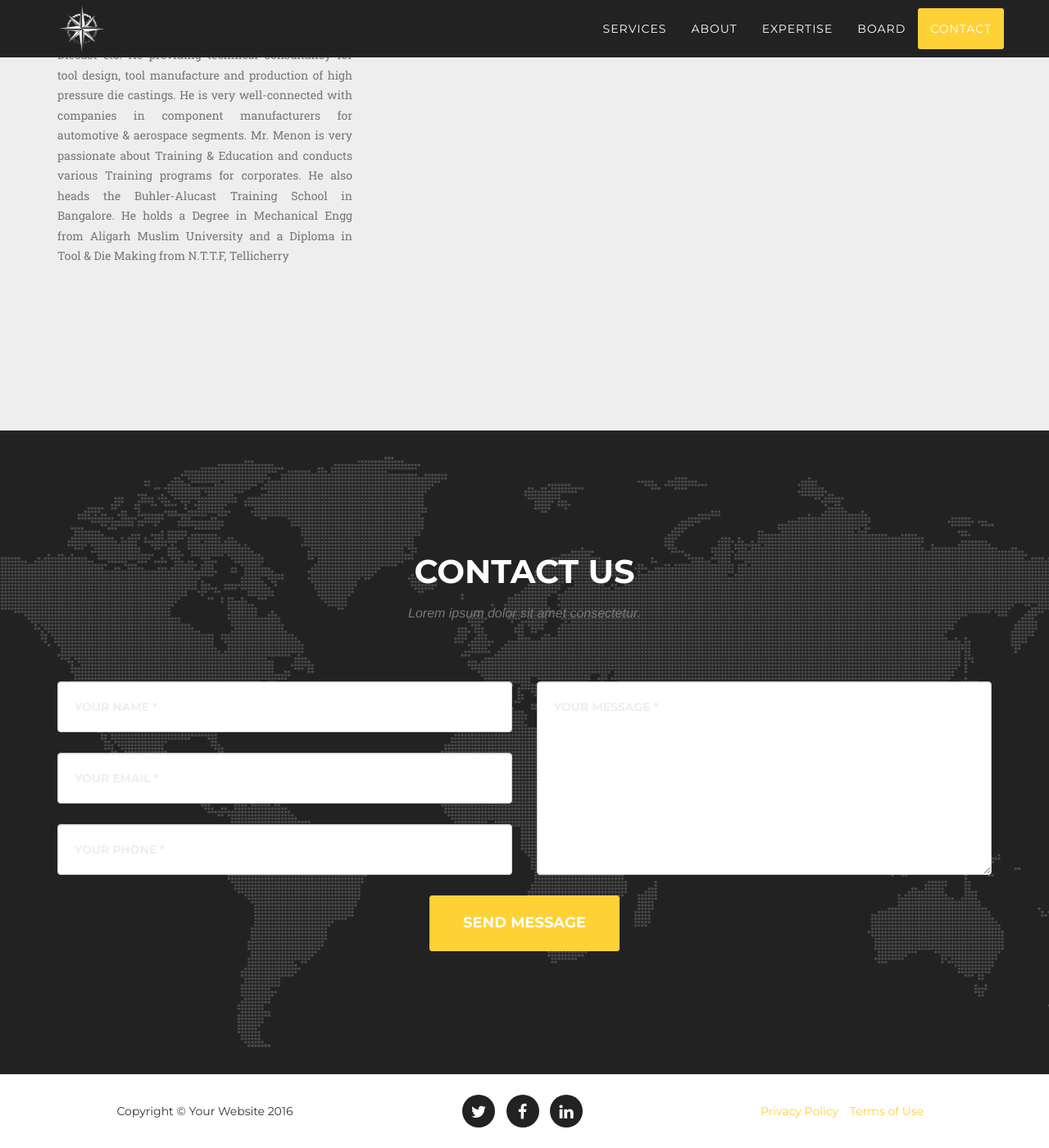
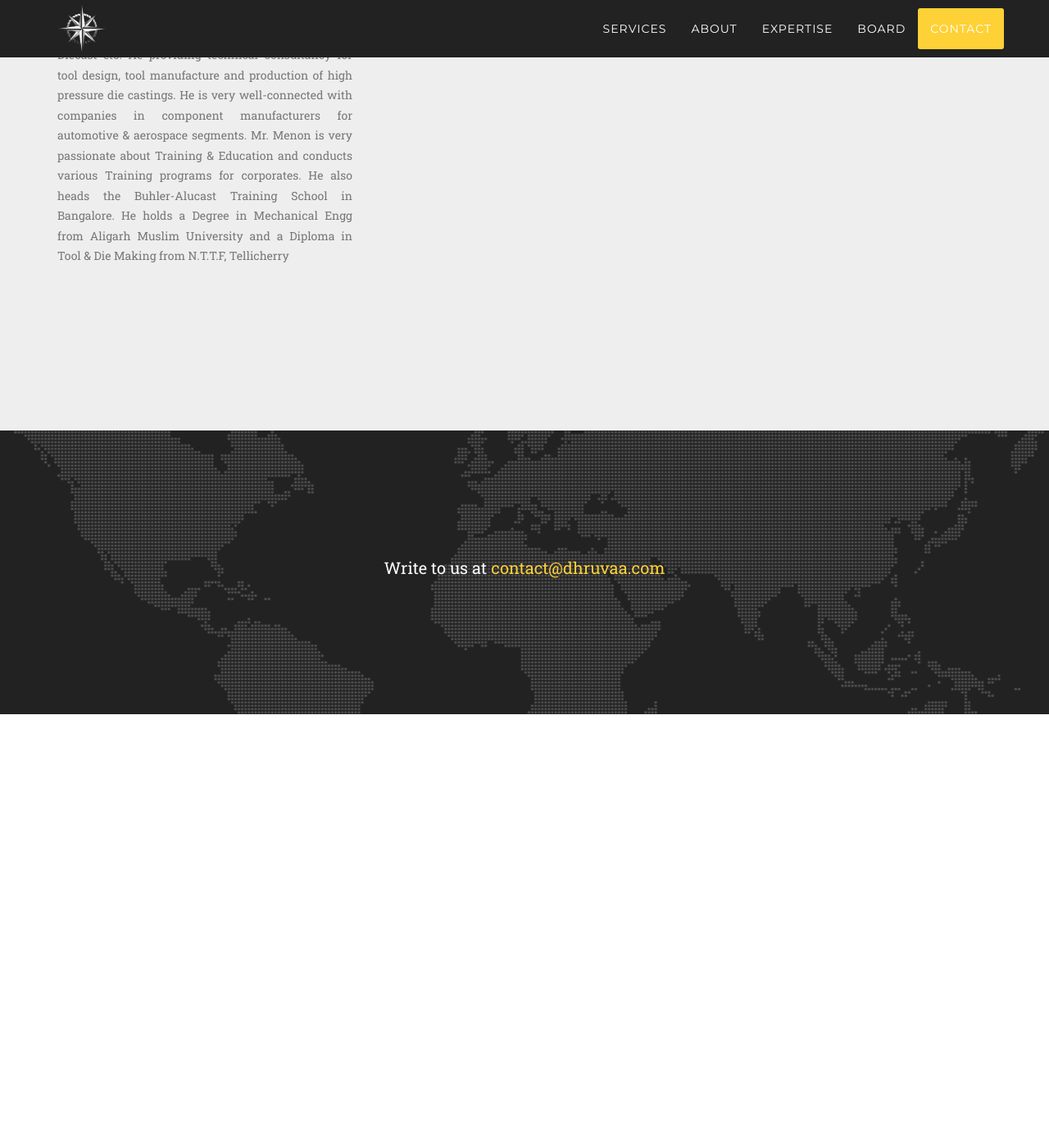
Before and after one commit to dhruva-advisors/ostara, a Jekyll site: the page built from index.md, in a window 1280 px wide and 1400 px high, scrolled down 5446 px. Shown: the whole window at 82% size. Built offline with Jekyll 4.4.1, drawn with Linux system fonts in a browser that asks for light colours; nearby versions of some CDN libraries; some web fonts are replaced; after the commit the page ends 6317 px from its top, so only the background shows below that.

Commit message:
Update Contact Us text

```diff
--- a/_layouts/home.html
+++ b/_layouts/home.html
@@ -496,13 +496,14 @@
         <div class="container">
             <div class="row">
                 <div class="col-lg-12 text-center">
-                    <h2 class="section-heading">Contact Us</h2>
-                    <h3 class="section-subheading text-muted">Lorem ipsum dolor sit amet consectetur.</h3>
+                    <!-- <h2 class="section-heading">Contact Us</h2> -->
+                    <!-- <h3 class="section-subheading text-muted">Lorem ipsum dolor sit amet consectetur.</h3> -->
+                    <p class="contact-us">Write to us at <a href="mailto:contact@dhruvaa.com">contact@dhruvaa.com</a>  </p>
                 </div>
             </div>
             <div class="row">
                 <div class="col-lg-12">
-                    <form name="sentMessage" id="contactForm" novalidate>
+<!--                     <form name="sentMessage" id="contactForm" novalidate>
                         <div class="row">
                             <div class="col-md-6">
                                 <div class="form-group">
@@ -531,18 +532,18 @@
                             </div>
                         </div>
                     </form>
-                </div>
+ -->                </div>
             </div>
         </div>
     </section>
-
+<!--
     <footer>
         <div class="container">
             <div class="row">
                 <div class="col-md-4">
-                    <span class="copyright">Copyright &copy; Your Website 2016</span>
+                    <span class="copyright">Copyright &copy; 2017</span>
                 </div>
-                <div class="col-md-4">
+                <div class="col-md-4 col-md-offset-4">
                     <ul class="list-inline social-buttons">
                         <li><a href="#"><i class="fa fa-twitter"></i></a>
                         </li>
@@ -564,7 +565,7 @@
         </div>
     </footer>
 
-    <!-- Portfolio Modals -->
+ -->    <!-- Portfolio Modals -->
     <!-- Use the modals below to showcase details about your portfolio projects! -->
 
     <!-- Portfolio Modal 1 -->
--- a/css/agency.css
+++ b/css/agency.css
@@ -773,3 +773,8 @@ section h2.team-section-heading {
 .team-member img {
   width: 150px;
 }
+
+.contact-us {
+  font-size: 2rem;
+  color: white;
+}
```
